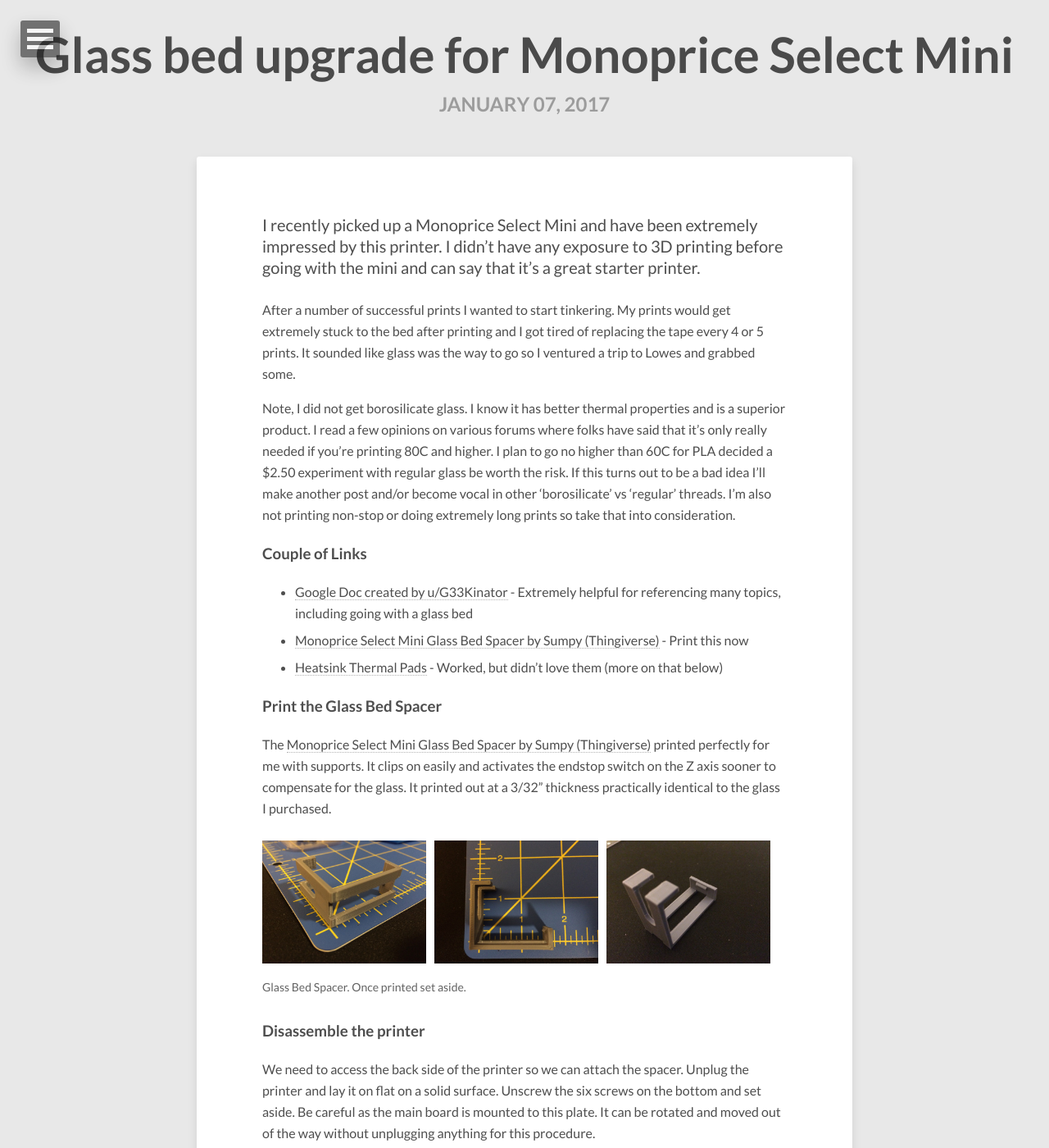
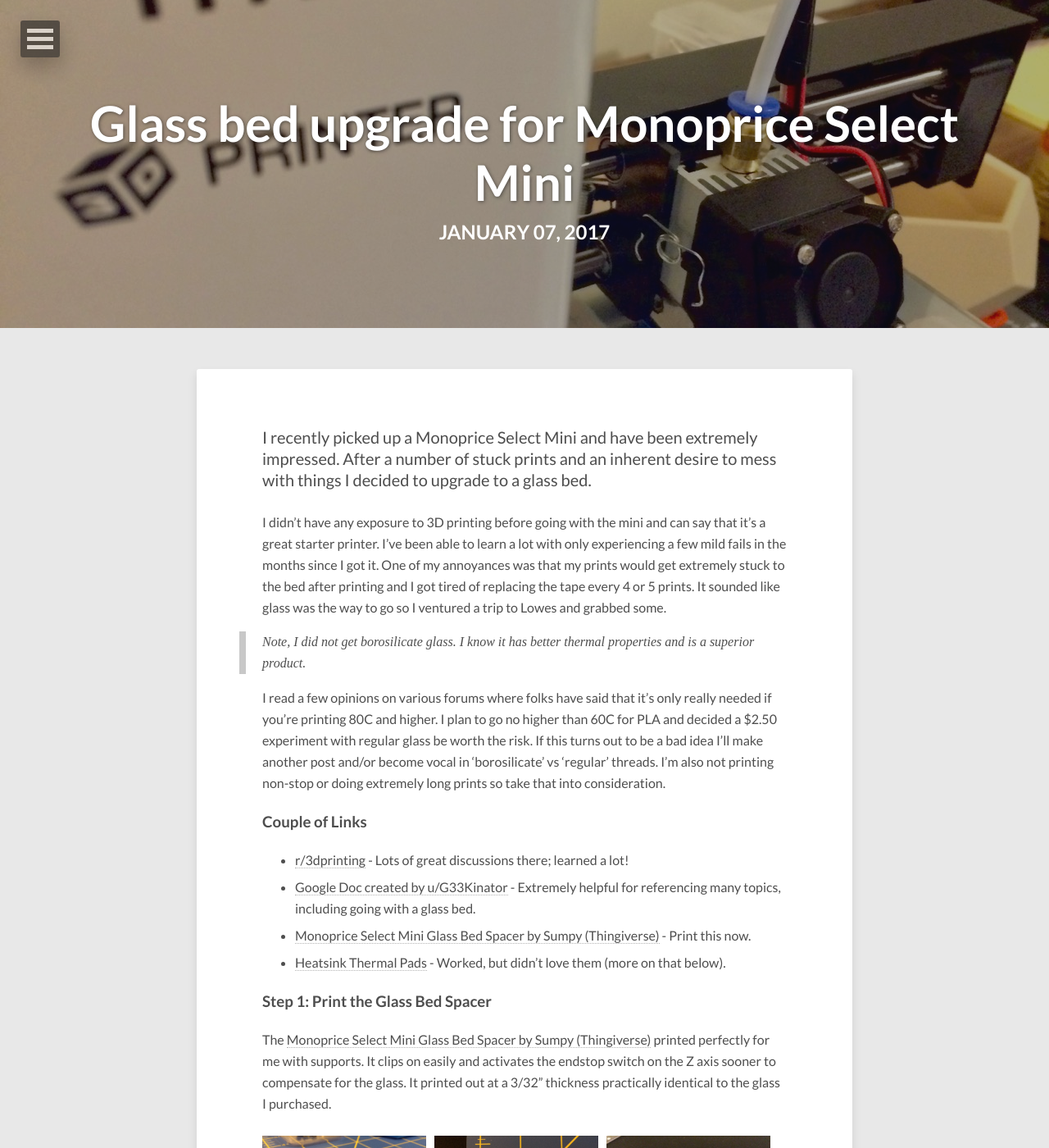
Before and after one commit to bakinbits/bakinbits.github.io, a Jekyll site: the page built from _posts/2017-01-07-mp-select-mini-glass-bed.md, in a window 1280 px wide and 1400 px high. Shown: the whole window at 82% size. Built offline with Jekyll 4.4.1, drawn with Linux system fonts in a browser that asks for light colours; nearby versions of some CDN libraries; some of the changed text lies outside the part shown.

Commit message:
added feature image to mpGlass post and fixed some typos

```diff
--- a/_posts/2017-01-07-mp-select-mini-glass-bed.md
+++ b/_posts/2017-01-07-mp-select-mini-glass-bed.md
@@ -3,21 +3,26 @@
 title: Glass bed upgrade for Monoprice Select Mini
 description: "smooooooth"
 tags: [3D printing]
+image:
+    feature: glass/IMG_2289.jpg
 ---
 
-I recently picked up a Monoprice Select Mini and have been extremely impressed by this printer.  I didn't have any exposure to 3D printing before going with the mini and can say that it's a great starter printer.
+I recently picked up a Monoprice Select Mini and have been extremely impressed.  After a number of stuck prints and an inherent desire to mess with things I decided to upgrade to a glass bed.
 
-After a number of successful prints I wanted to start tinkering.  My prints would get extremely stuck to the bed after printing and I got tired of replacing the tape every 4 or 5 prints.  It sounded like glass was the way to go so I ventured a trip to Lowes and grabbed some.
+I didn't have any exposure to 3D printing before going with the mini and can say that it's a great starter printer.  I've been able to learn a lot with only experiencing a few mild fails in the months since I got it.  One of my annoyances was that my prints would get extremely stuck to the bed after printing and I got tired of replacing the tape every 4 or 5 prints.  It sounded like glass was the way to go so I ventured a trip to Lowes and grabbed some.
 
- Note, I did not get borosilicate glass.  I know it has better thermal properties and is a superior product.  I read a few opinions on various forums where folks have said that it's only really needed if you're printing 80C and higher.  I plan to go no higher than 60C for PLA decided a $2.50 experiment with regular glass be worth the risk.  If this turns out to be a bad idea I'll make another post and/or become vocal in other 'borosilicate' vs 'regular' threads.  I'm also not printing non-stop or doing extremely long prints so take that into consideration.
+> Note, I did not get borosilicate glass.  I know it has better thermal properties and is a superior product.
+
+I read a few opinions on various forums where folks have said that it's only really needed if you're printing 80C and higher.  I plan to go no higher than 60C for PLA and decided a $2.50 experiment with regular glass be worth the risk.  If this turns out to be a bad idea I'll make another post and/or become vocal in 'borosilicate' vs 'regular' threads.  I'm also not printing non-stop or doing extremely long prints so take that into consideration.
 
 ### Couple of Links
 
-* [Google Doc created by u/G33Kinator](https://docs.google.com/document/d/1HJaLIcUD4oiIUYu6In7Bxf7WxAOiT3n48RvOe5pvSHk/edit?usp=sharing) - Extremely helpful for referencing many topics, including going with a glass bed
-* [Monoprice Select Mini Glass Bed Spacer by Sumpy (Thingiverse)](https://www.thingiverse.com/thing:1621650) - Print this now
-* [Heatsink Thermal Pads](https://www.amazon.com/StarTech-com-Heatsink-Thermal-Pads-HSFPHASECM/dp/B0009B0K2I) - Worked, but didn't love them (more on that below)
+* [r/3dprinting](https://www.reddit.com/r/3Dprinting/) - Lots of great discussions there; learned a lot!
+* [Google Doc created by u/G33Kinator](https://docs.google.com/document/d/1HJaLIcUD4oiIUYu6In7Bxf7WxAOiT3n48RvOe5pvSHk/edit?usp=sharing) - Extremely helpful for referencing many topics, including going with a glass bed.
+* [Monoprice Select Mini Glass Bed Spacer by Sumpy (Thingiverse)](https://www.thingiverse.com/thing:1621650) - Print this now.
+* [Heatsink Thermal Pads](https://www.amazon.com/StarTech-com-Heatsink-Thermal-Pads-HSFPHASECM/dp/B0009B0K2I) - Worked, but didn't love them (more on that below).
 
-### Print the Glass Bed Spacer
+### Step 1: Print the Glass Bed Spacer
 
 The [Monoprice Select Mini Glass Bed Spacer by Sumpy (Thingiverse)](https://www.thingiverse.com/thing:1621650) printed perfectly for me with supports.  It clips on easily and activates the endstop switch on the Z axis sooner to compensate for the glass.  It printed out at a 3/32" thickness practically identical to the glass I purchased.
 
@@ -28,19 +33,28 @@
 	<figcaption>Glass Bed Spacer.  Once printed set aside.</figcaption>
 </figure>
 
-### Disassemble the printer
+### Step 2: Disassemble the printer
 
 We need to access the back side of the printer so we can attach the spacer.  Unplug the printer and lay it on flat on a solid surface.  Unscrew the six screws on the bottom and set aside.  Be careful as the main board is mounted to this plate.  It can be rotated and moved out of the way without unplugging anything for this procedure.
 
-![Bottom Open]({{ site.url }}/images/glass/IMG_2266.jpg)
+<figure>
+	<a href="/images/glass/IMG_2266.jpg"><img src="/images/glass/IMG_2266.jpg" alt=""></a>
+	<figcaption></figcaption>
+</figure>
 
 Unscrew the __three__ screws that hold the back plate on.  Be extra careful to not lose the washers!
 
-![Bottom Screws]({{ site.url }}/images/glass/IMG_2281.jpg)
+<figure>
+	<a href="/images/glass/IMG_2281.jpg"><img src="/images/glass/IMG_2281.jpg" alt=""></a>
+	<figcaption></figcaption>
+</figure>
 
 Reattach the bottom plate (I cheated and only used two screws) and set the printer back upright.  Remove the three screws holding the back plate on.  Again, don't lose the washers!
 
-![Top Screws]({{ site.url }}/images/glass/IMG_2270.jpg)
+<figure>
+	<a href="/images/glass/IMG_2270.jpg"><img src="/images/glass/IMG_2270.jpg" alt=""></a>
+	<figcaption></figcaption>
+</figure>
 
 Pull the back plate directly back towards you to remove it.  You can see the Z endstop switch near the mounting hole for the filament holder.
 
@@ -50,7 +64,7 @@
 	<figcaption>Z endstop switch</figcaption>
 </figure>
 
-### Attach the Glass Bed Spacer
+### Step 3: Attach the Glass Bed Spacer
 
 Attaching the glass bed spacer is fairly simple.  I started at the bottom, hooked it on the front, and then pushed in on until it clipped in to place.  See below:
 
```
Also changed, not shown: other parts of _posts/2017-01-07-mp-select-mini-glass-bed.md (+1 -1 lines), images/glass/IMG_2289.jpg (added).
